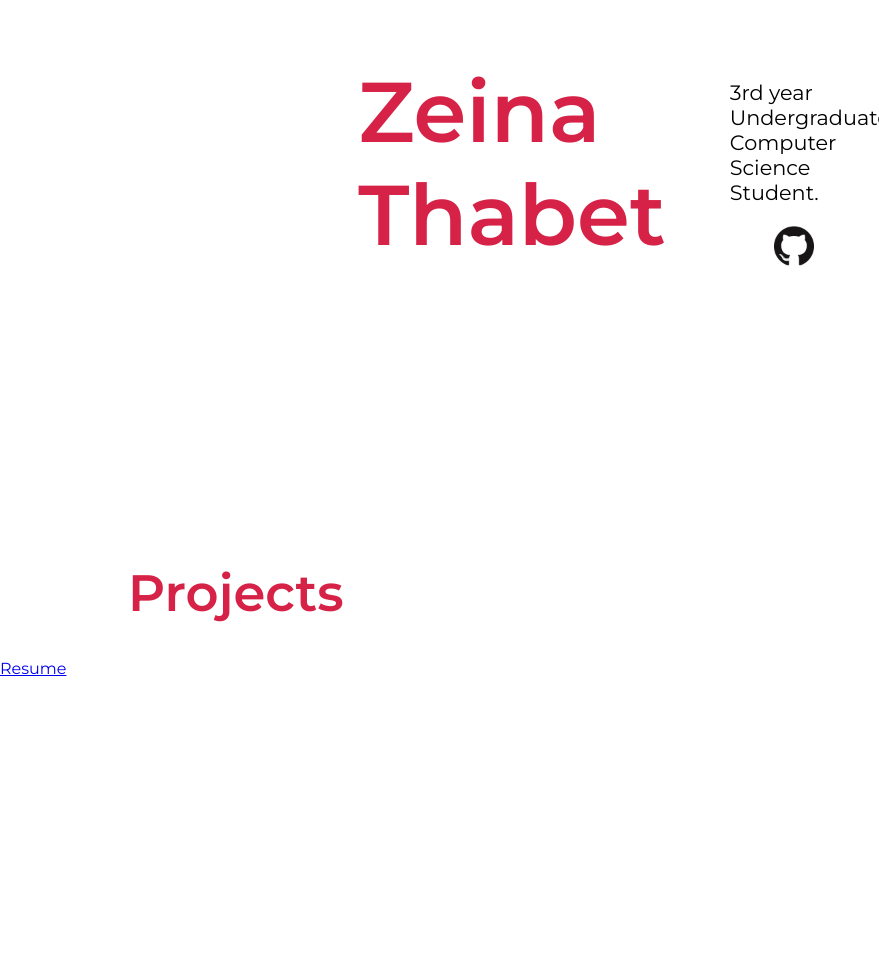
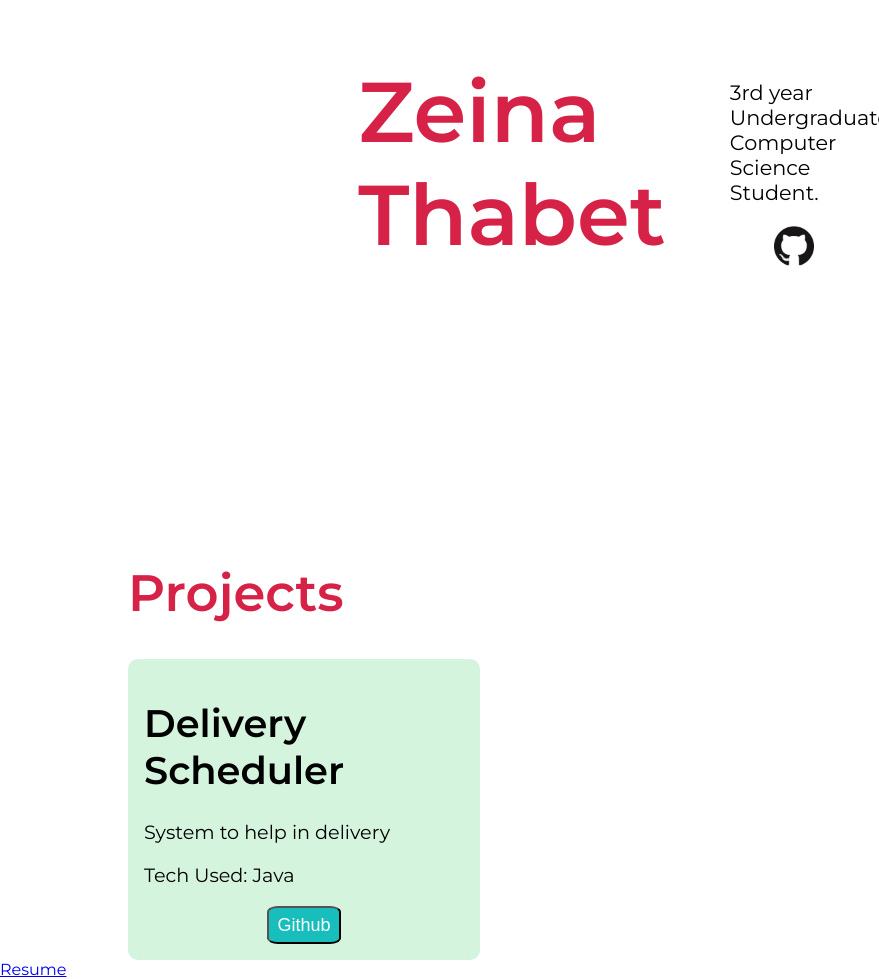
Before and after one commit to zeina99/Portfolio, a Gatsby site: page / in a window 1280 px wide. Shown: the part 273-1252 px from the top of the page, without its empty margins (0-879 px from the left). Before the commit the page ends 951 px from the top, so only its background shows below. Built offline with nearby package versions, Linux system fonts and the light colour scheme; Gatsby itself is replaced by a stand-in of ours.

Commit message:
added project card component , smooth scroll

```diff
--- a/gatsby-config.js
+++ b/gatsby-config.js
@@ -3,7 +3,8 @@ module.exports = {
     title: "Portfolio",
   },
   plugins: [
-    "gatsby-plugin-smoothscroll",
+    // "gatsby-plugin-smoothscroll",
+    // "gatsby-plugin-anchor-links",
     "gatsby-plugin-gatsby-cloud",
     "gatsby-plugin-image",
     "gatsby-plugin-sharp",
@@ -38,5 +39,12 @@ module.exports = {
         },
       },
     },
+    // {
+    //   resolve: "gatsby-plugin-anchor-links",
+    //   options: {
+    //     // offset: -100,
+    //     // duration: 1000,
+    //   },
+    // },
   ],
 };
--- a/package.json
+++ b/package.json
@@ -22,9 +22,9 @@
     "gatsby-plugin-manifest": "^3.2.0",
     "gatsby-plugin-offline": "^4.2.0",
     "gatsby-plugin-sharp": "^3.2.0",
-    "gatsby-plugin-smoothscroll": "^1.2.0",
     "gatsby-source-filesystem": "^3.2.0",
     "gatsby-transformer-sharp": "^3.2.0",
+    "prop-types": "^15.7.2",
     "react": "^17.0.1",
     "react-dom": "^17.0.1"
   }
--- a/src/components/LandingView/LandingView.js
+++ b/src/components/LandingView/LandingView.js
@@ -5,7 +5,7 @@ import { StaticImage } from "gatsby-plugin-image";
 import * as styles from "./LandingView.module.css";
 function LandingView() {
   return (
-    <div id={styles.LandingView}>
+    <div className={styles.LandingView} id="LandingView">
       <NavBar />
       <div className={styles.maintext}>
         <h1 id={styles.name}>
--- a/src/components/LandingView/LandingView.module.css
+++ b/src/components/LandingView/LandingView.module.css
@@ -1,4 +1,4 @@
-#LandingView {
+.LandingView {
   min-height: 100vh;
   justify-content: space-between;
   display: flex;
--- /dev/null
+++ b/src/components/Projects/ProjectCard/ProjectCard.js
@@ -0,0 +1,40 @@
+import React from "react";
+import PropTypes from "prop-types";
+import * as styles from "./ProjectCard.module.css";
+import { GatsbyImage } from "gatsby-plugin-image";
+
+let ProjectCard = ({ image, title, about, techUsed, githubLink, liveUrl }) => {
+  return (
+    <div className={styles.card}>
+      {/* <p>Card</p> */}
+
+      <GatsbyImage image={image} alt="Project" />
+
+      <h1>{title}</h1>
+      <p>{about}</p>
+      <p>Tech Used: {techUsed.map((tech) => tech)}</p>
+      <div className={styles.outsideLinks}>
+        <a href={githubLink}>
+          <button className={styles.buttonLink}>Github</button>
+        </a>
+
+        {/* Show Live Demo Button if liveUrl Is passed */}
+        {liveUrl ? (
+          <a href={liveUrl}>
+            <button className={styles.buttonLink}>Live Demo</button>
+          </a>
+        ) : (
+          ""
+        )}
+      </div>
+    </div>
+  );
+};
+ProjectCard.propTypes = {
+  title: PropTypes.string,
+  about: PropTypes.string,
+  techUsed: PropTypes.array,
+  githubLink: PropTypes.string,
+  liveUrl: PropTypes.string,
+};
+export default ProjectCard;
--- /dev/null
+++ b/src/components/Projects/ProjectCard/ProjectCard.module.css
@@ -0,0 +1,19 @@
+.card {
+  max-width: 25vw;
+  background-color: var(--cardColor);
+  font-size: larger;
+  border-radius: 10px;
+  padding: 1rem;
+}
+.buttonLink {
+  background-color: var(--buttonColor);
+  color: white;
+  padding: 0.4rem 0.5rem;
+  border-radius: 15%;
+  font-size: large;
+  cursor: pointer;
+}
+.outsideLinks {
+  display: flex;
+  justify-content: center;
+}
--- a/src/components/Projects/Projects.js
+++ b/src/components/Projects/Projects.js
@@ -1,9 +1,17 @@
 import React from "react";
+import ProjectCard from "./ProjectCard/ProjectCard";
 import * as styles from "./Projects.module.css";
 function Projects() {
   return (
-    <div className={styles.projectWrapper}>
+    <div className={styles.projectWrapper} id="projects">
       <h1 className={styles.header}>Projects</h1>
+      <ProjectCard
+        imageUrl="../../images/truck.jpeg"
+        title="Delivery Scheduler"
+        about="System to help in delivery"
+        techUsed={["Java"]}
+        githubLink="https://reactjs.org/docs/typechecking-with-proptypes.html"
+      />
     </div>
   );
 }
--- a/src/styles/global.css
+++ b/src/styles/global.css
@@ -1,6 +1,7 @@
 :root {
   --headingColor: #d62246;
   --buttonColor: #17bebb;
+  --cardColor: #d4f4dd;
 }
 html,
 body {
@@ -8,4 +9,6 @@ body {
   margin: 0;
   padding: 0;
   font-family: "Montserrat";
+  scroll-behavior: smooth;
+  behavior: smooth;
 }
```
Also changed, not shown: src/components/LandingView/NavBar/NavBar.js (+4 -3 lines), src/images/truck.jpeg (added), 1 other file.
